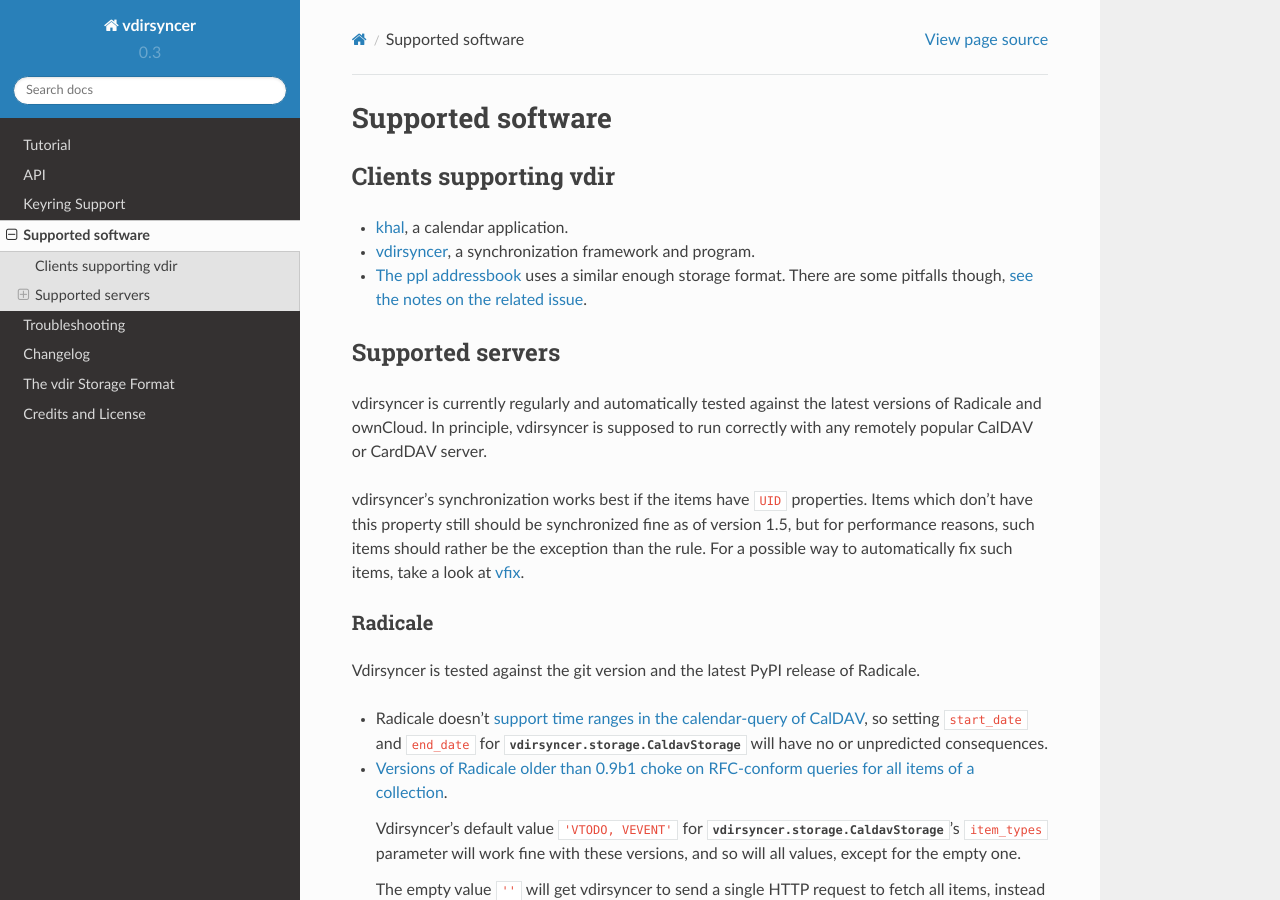
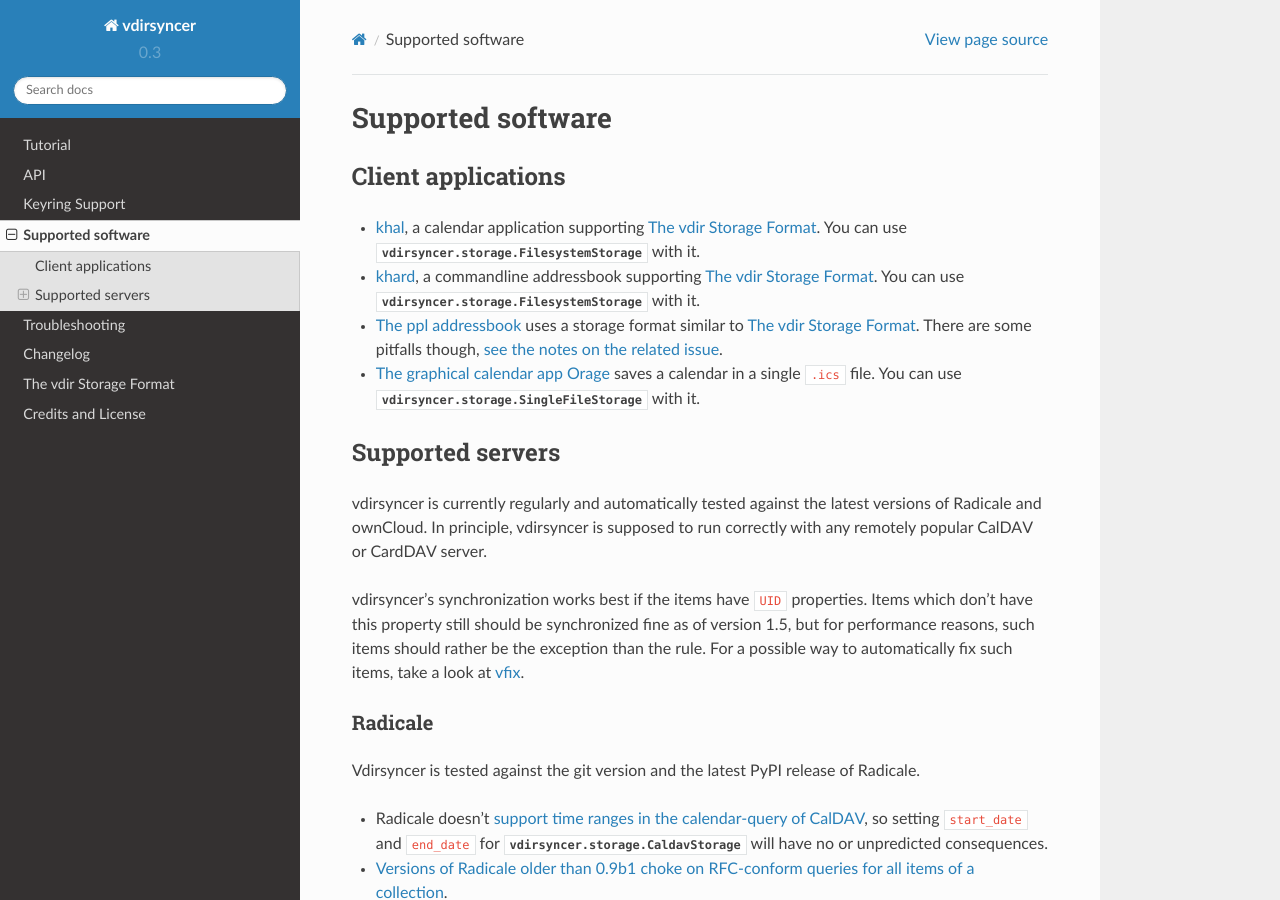
Before and after one commit to pimutils/vdirsyncer, a Sphinx documentation site: the page built from docs/supported.rst, in a window 1280 px wide and 900 px high. Built offline with Sphinx 7.4.7 and the Read the Docs theme 2.0.0, drawn with Linux system fonts in a browser that asks for light colours.

Commit message:
Add Orage and khard to client apps
Fix #122

```diff
--- a/docs/supported.rst
+++ b/docs/supported.rst
@@ -2,17 +2,24 @@
 Supported software
 ==================
 
-Clients supporting vdir
-=======================
+Client applications
+===================
 
-- `khal <http://lostpackets.de/khal/>`_, a calendar application.
+- `khal <http://lostpackets.de/khal/>`_, a calendar application supporting
+  :doc:`vdir`. You can use :py:class:`vdirsyncer.storage.FilesystemStorage`
+  with it.
 
-- `vdirsyncer <http://vdirsyncer.readthedocs.org/>`_, a synchronization
-  framework and program.
+- `khard <http://github.com/scheibler/khard/>`_, a commandline addressbook
+  supporting :doc:`vdir`. You can use
+  :py:class:`vdirsyncer.storage.FilesystemStorage` with it.
 
-- `The ppl addressbook <http://ppladdressbook.org/>`_ uses a similar enough
-  storage format. There are some pitfalls though, `see the notes on the related
-  issue <https://github.com/hnrysmth/ppl/issues/47>`_.
+- `The ppl addressbook <http://ppladdressbook.org/>`_ uses a storage format
+  similar to :doc:`vdir`. There are some pitfalls though, `see the notes on the
+  related issue <https://github.com/hnrysmth/ppl/issues/47>`_.
+
+- `The graphical calendar app Orage <http://www.kolumbus.fi/~w408237/orage/>`_
+  saves a calendar in a single ``.ics`` file. You can use
+  :py:class:`vdirsyncer.storage.SingleFileStorage` with it.
 
 Supported servers
 =================
```
Also changed, not shown: 1 other file.
